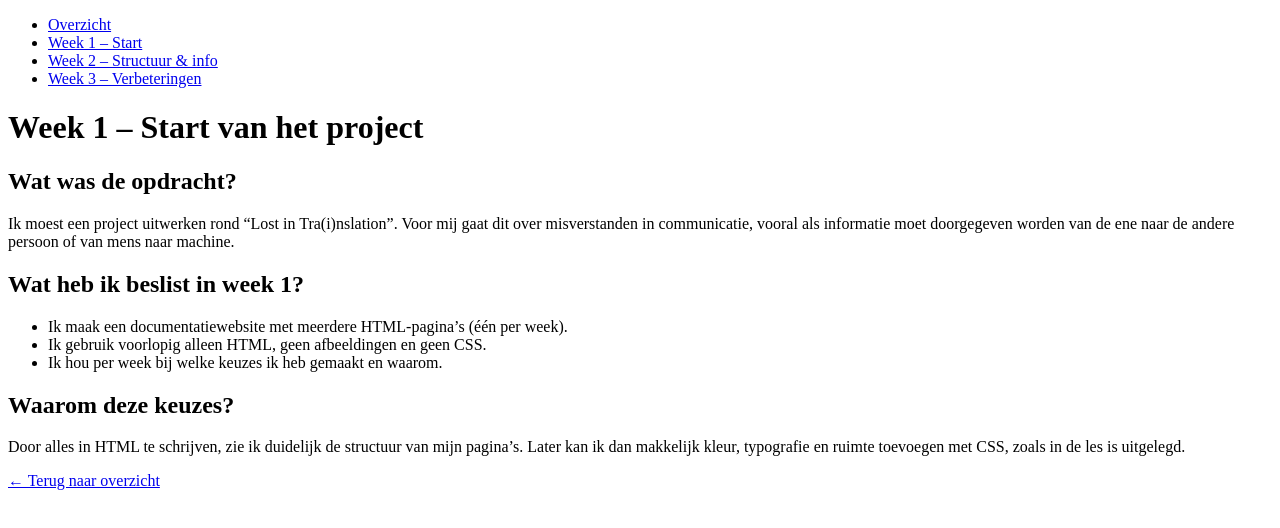
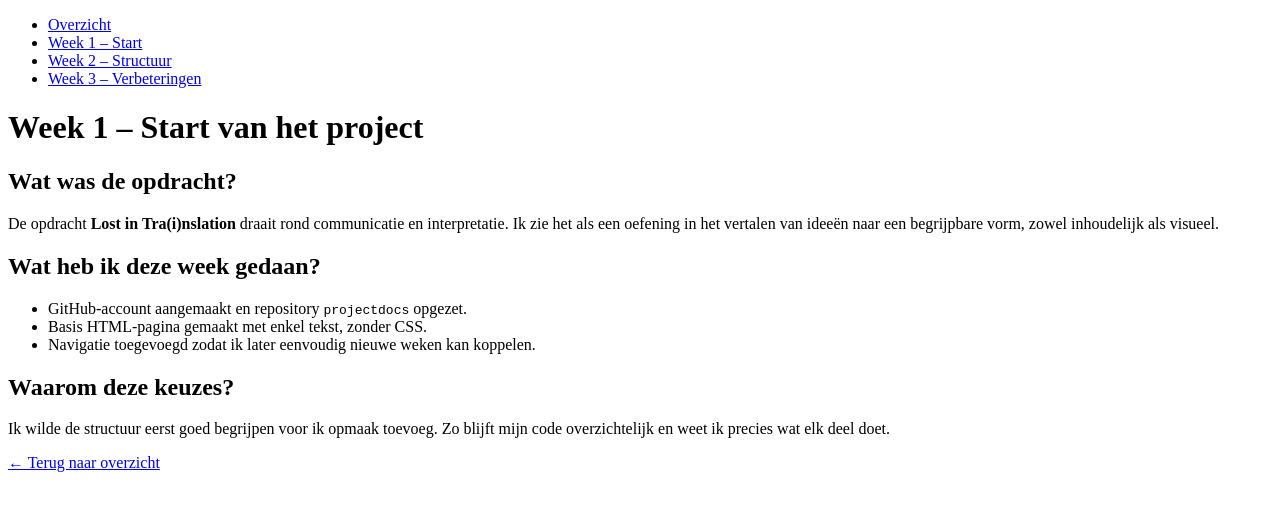
Before and after one commit to senna-verniers/projectdocs, a plain HTML site: page week1.html in a window 1280 px wide. Drawn offline with Linux system fonts and the light colour scheme.

Commit message:
week1.html
Update met meer uitleg

```diff
--- a/week1.html
+++ b/week1.html
@@ -5,31 +5,41 @@
   <title>Week 1 – Lost in Tra(i)nslation</title>
 </head>
 <body>
-  <!-- Navigatie (dezelfde als op index) -->
+  <!-- Navigatie, op elke pagina identiek -->
   <nav>
     <ul>
       <li><a href="index.html">Overzicht</a></li>
       <li><a href="week1.html">Week 1 – Start</a></li>
-      <li><a href="week2.html">Week 2 – Structuur & info</a></li>
+      <li><a href="week2.html">Week 2 – Structuur</a></li>
       <li><a href="week3.html">Week 3 – Verbeteringen</a></li>
     </ul>
   </nav>
 
+  <!-- Titel van deze week -->
   <h1>Week 1 – Start van het project</h1>
 
+  <!-- Beschrijving van de opdracht en eigen interpretatie -->
   <h2>Wat was de opdracht?</h2>
-  <p>Ik moest een project uitwerken rond “Lost in Tra(i)nslation”. Voor mij gaat dit over misverstanden in communicatie, vooral als informatie moet doorgegeven worden van de ene naar de andere persoon of van mens naar machine.</p>
+  <p>De opdracht <strong>Lost in Tra(i)nslation</strong> draait rond communicatie en interpretatie.
+     Ik zie het als een oefening in het vertalen van ideeën naar een begrijpbare vorm, zowel inhoudelijk als visueel.</p>
 
-  <h2>Wat heb ik beslist in week 1?</h2>
+  <!-- Beslissingen van deze week -->
+  <h2>Wat heb ik deze week gedaan?</h2>
   <ul>
-    <li>Ik maak een documentatiewebsite met meerdere HTML-pagina’s (één per week).</li>
-    <li>Ik gebruik voorlopig alleen HTML, geen afbeeldingen en geen CSS.</li>
-    <li>Ik hou per week bij welke keuzes ik heb gemaakt en waarom.</li>
+    <li>GitHub-account aangemaakt en repository <code>projectdocs</code> opgezet.</li>
+    <li>Basis HTML-pagina gemaakt met enkel tekst, zonder CSS.</li>
+    <li>Navigatie toegevoegd zodat ik later eenvoudig nieuwe weken kan koppelen.</li>
   </ul>
 
+  <!-- Motivatie en reflectie -->
   <h2>Waarom deze keuzes?</h2>
-  <p>Door alles in HTML te schrijven, zie ik duidelijk de structuur van mijn pagina’s. Later kan ik dan makkelijk kleur, typografie en ruimte toevoegen met CSS, zoals in de les is uitgelegd.</p>
+  <p>Ik wilde de structuur eerst goed begrijpen voor ik opmaak toevoeg.
+     Zo blijft mijn code overzichtelijk en weet ik precies wat elk deel doet.</p>
 
+  <!-- Teruglink naar overzicht -->
   <p><a href="index.html">← Terug naar overzicht</a></p>
+
+  <!-- Korte interne opmerking -->
+  <!-- Volgende stap: week2.html dupliceren en navigatie controleren -->
 </body>
 </html>
```
